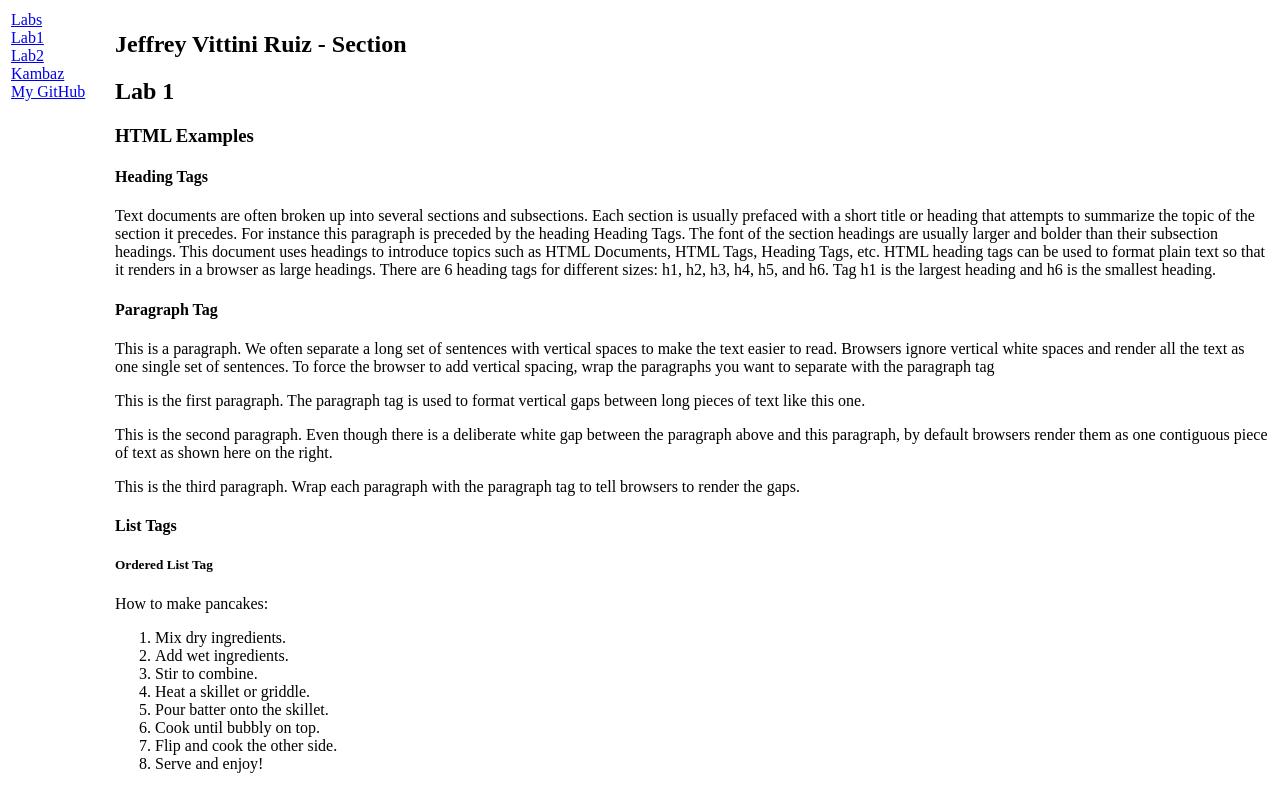
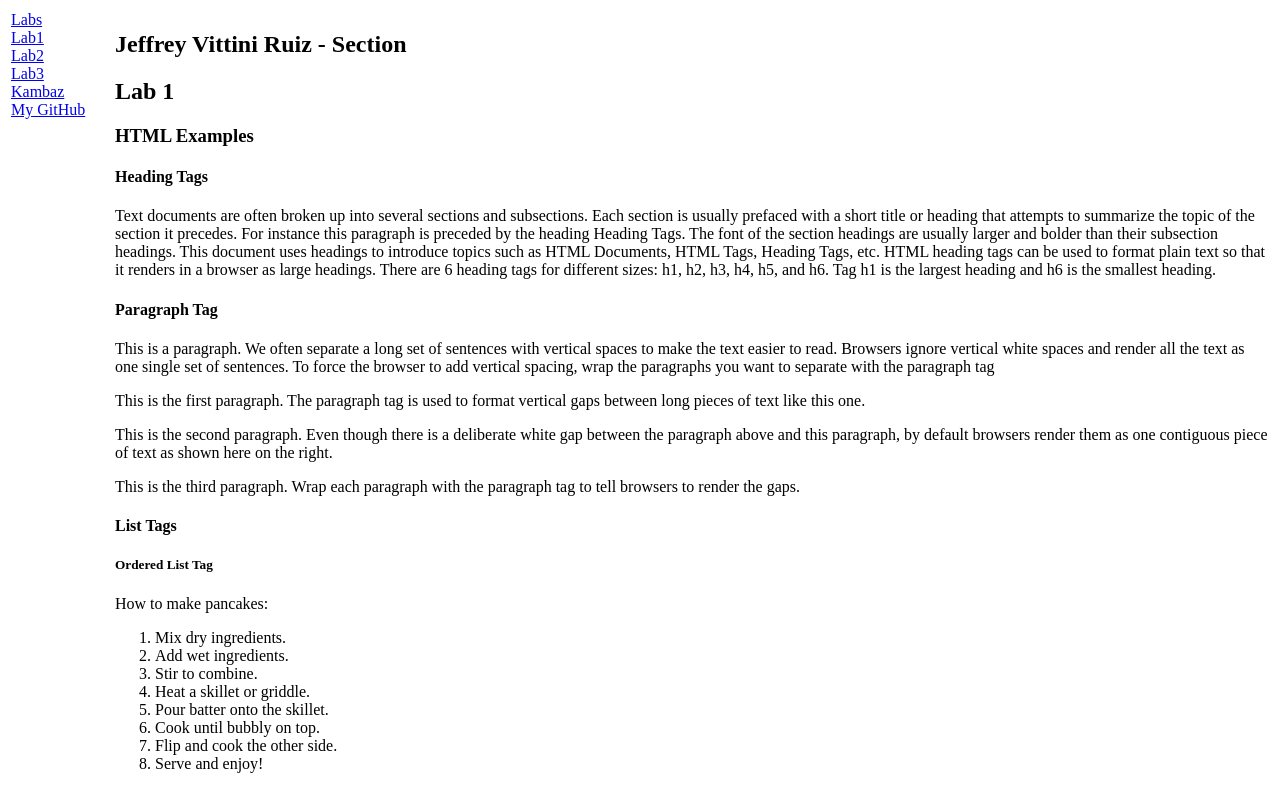
Before and after one commit to thekingjf/kambaz-next-js, a Next.js app: page /Labs/Lab1 in a window 1280 px wide. Shown: the top 797 px of the page. Built offline with nearby package versions, Linux system fonts and the light colour scheme.

Commit message:
Finished Lab 3

```diff
--- a/app/Labs/TOC.tsx
+++ b/app/Labs/TOC.tsx
@@ -9,6 +9,7 @@ export default function TOC() {
    { href: "/Labs",     label: "Labs",  id: "wd-labs-link" },
    { href: "/Labs/Lab1",label: "Lab1", id: "wd-lab1-link" },
    { href: "/Labs/Lab2",label: "Lab2", id: "wd-lab2-link" },
+   { href: "/Labs/Lab3",label: "Lab3", id: "wd-lab3-link" },
    { href: "/",         label: "Kambaz",id: "wd-kambaz-link"},
    { href: "https://github.com/thekingjf/kambaz-next-js",
                         label: "My GitHub",
```
